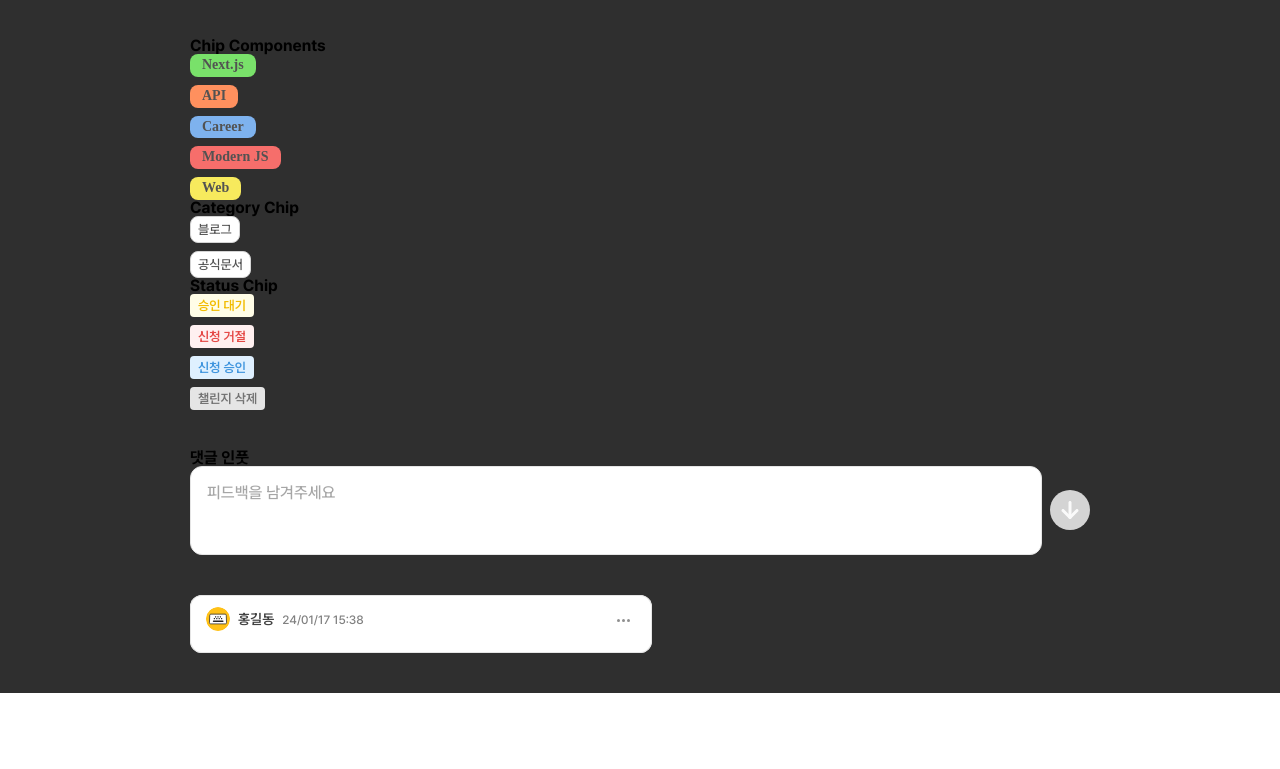
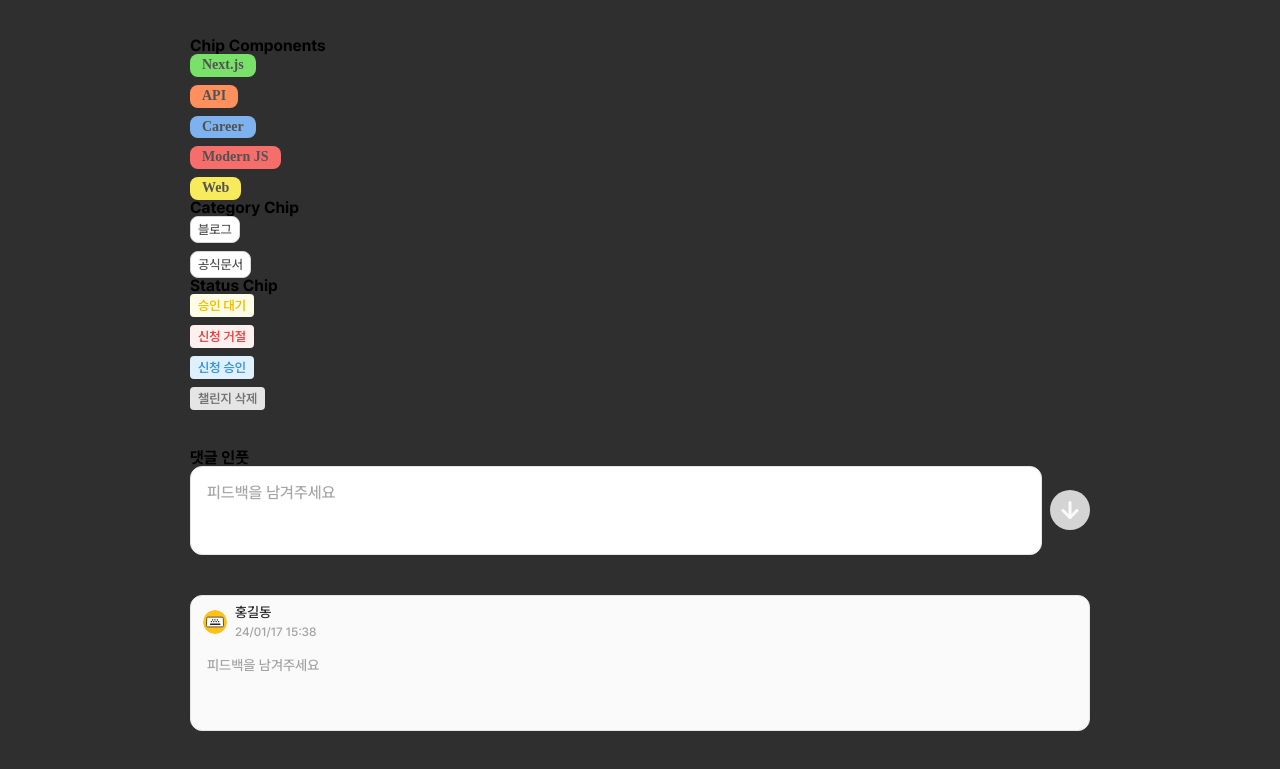
Before and after one commit to fs08-docthrough-team2/fs08-docthrough-team2-fe, a Next.js app: page /example in a window 1280 px wide. Shown: the part 401-1170 px from the top of the page. Before the commit the page ends 1094 px from the top, so only its background shows below. Built offline with nearby package versions, Linux system fonts and the light colour scheme.

Commit message:
댓글 작업중

```diff
--- a/src/app/example/page.jsx
+++ b/src/app/example/page.jsx
@@ -124,6 +124,7 @@ export default function ExamplePage() {
           </div>
         </section>
 
+        <section style={{ gridColumn: '1 / -1', width: '100%' }}>
           <CommentCard
             name="홍길동"
             date="24/01/17 15:38"
@@ -132,6 +133,7 @@ export default function ExamplePage() {
             onCancel={() => console.log('수정 취소')}
             canEdit
           />
+        </section>
       </div>
     </main>
   );
--- a/src/components/molecules/Comment/CommentCard.jsx
+++ b/src/components/molecules/Comment/CommentCard.jsx
@@ -1,142 +1,140 @@
-import { useState, useRef, useEffect, useCallback } from 'react';
+import { useEffect, useRef, useState, useCallback } from 'react';
 import Image from 'next/image';
 import clsx from 'clsx';
-
 import userIcon from '/public/image/img_profile_user.svg';
 import styles from '@/styles/components/molecules/comment/CommentCard.module.scss';
-import tb from '@/styles/components/atoms/input/TextBox.module.scss'; // 높이/패딩 톤 맞추려면 사용
 
 export default function CommentCard({
-  name, // 이름
-  date, // "24/01/17 15:38" 같은 문자열
-  text, // 본문
-  onUpdate = () => {}, // 수정 완료 시 (draftText) 전달
-  onCancel = () => {}, // 취소 시 콜백
-  canEdit = true, // 점3개 노출 여부
+  variant = 'user', // 'admin' | 'user'
+  name = '',
+  date = '',
+  text = '',
   className = '',
+  onUpdate = () => {},
+  onCancel = () => {},
+  onDelete = () => {},
 }) {
+  const [editing, setEditing] = useState(false); // admin에서만 사용
   const [menuOpen, setMenuOpen] = useState(false);
-  const [editing, setEditing] = useState(false);
   const [draft, setDraft] = useState(text);
 
+  useEffect(() => setDraft(text), [text]);
+
+  // 외부 클릭 시 드롭다운 닫기
   const wrapRef = useRef(null);
-
-  // 메뉴 바깥 클릭 닫기
   useEffect(() => {
-    const onDocClick = (e) => {
-      if (!wrapRef.current) return;
-      if (!wrapRef.current.contains(e.target)) setMenuOpen(false);
-    };
-    if (menuOpen) document.addEventListener('mousedown', onDocClick);
-    return () => document.removeEventListener('mousedown', onDocClick);
+    const close = (e) =>
+      wrapRef.current && !wrapRef.current.contains(e.target) && setMenuOpen(false);
+    if (menuOpen) document.addEventListener('mousedown', close);
+    return () => document.removeEventListener('mousedown', close);
   }, [menuOpen]);
 
-  // 편집 시작
-  const startEdit = () => {
+  const save = useCallback(() => {
+    onUpdate(draft.trim());
+    setEditing(false);
+    setMenuOpen(false);
+  }, [draft, onUpdate]);
+
+  const cancel = useCallback(() => {
     setDraft(text);
-    setEditing(true);
+    setEditing(false);
     setMenuOpen(false);
+    onCancel();
+  }, [text, onCancel]);
+
+  const handleKeyDown = (e) => {
+    if ((e.ctrlKey || e.metaKey) && e.key === 'Enter') {
+      e.preventDefault();
+      save();
+    }
+    if (e.key === 'Escape') {
+      e.preventDefault();
+      cancel();
+    }
   };
 
-  // 취소
-  const handleCancel = () => {
-    setEditing(false);
-    setDraft(text);
-    setMenuOpen(false);
-    onCancel();
-  };
-
-  // 저장
-  const handleSave = () => {
-    const v = draft.trim();
-    onUpdate(v);
-    setMenuOpen(false);
-    setEditing(false);
-  };
-
-  // 키보드: Esc 취소 / Ctrl|Cmd+Enter 저장
-  const handleKeyDown = useCallback(
-    (e) => {
-      if (e.key === 'Escape') {
-        e.preventDefault();
-        handleCancel();
-      }
-      if ((e.ctrlKey || e.metaKey) && e.key === 'Enter') {
-        e.preventDefault();
-        handleSave();
-      }
-    },
-    [draft],
-  );
+  const isAdmin = variant === 'admin';
+  const readOnly = isAdmin ? !editing : false; // user는 항상 읽기, admin은 편집 중일 때만 입력
 
   return (
-    <article ref={wrapRef} className={clsx(styles.card, className)}>
-      {/* 헤더 */}
+    <article ref={wrapRef} className={clsx(styles.card, editing && styles.editing, className)}>
       <header className={styles.header}>
         <div className={styles.meta}>
           <Image src={userIcon} alt="" width={24} height={24} className={styles.avatar} />
-          <div className={styles.title}>
+          <div className={styles.nameDate}>
             <strong className={styles.name}>{name}</strong>
             <span className={styles.date}>{date}</span>
           </div>
         </div>
 
-        {canEdit && (
+        {/* 우측 액션 영역 */}
         <div className={styles.actions}>
+          {/* admin + 읽기 모드: 케밥(세로 점3개) → 드롭다운 */}
+          {isAdmin && !editing && (
+            <>
               <button
                 type="button"
                 className={styles.kebab}
                 aria-label="메뉴 열기"
                 onClick={() => setMenuOpen((v) => !v)}
               >
-              {/* 점 3개 */}
                 <span className={styles.dot} />
                 <span className={styles.dot} />
                 <span className={styles.dot} />
               </button>
-
               {menuOpen && (
-              <div className={styles.menu}>
-                {!editing && (
-                  <button type="button" className={styles.menuItem} onClick={startEdit}>
-                    수정
-                  </button>
-                )}
-                {editing ? (
-                  <>
-                    <button type="button" className={styles.menuItem} onClick={handleCancel}>
-                      취소
+                <div className={styles.menu} role="menu">
+                  <button
+                    type="button"
+                    className={styles.menuItem}
+                    onClick={() => {
+                      setEditing(true);
+                      setMenuOpen(false);
+                    }}
+                  >
+                    수정하기
                   </button>
                   <button
                     type="button"
-                      className={clsx(styles.menuItem, styles.primary)}
-                      onClick={handleSave}
+                    className={clsx(styles.menuItem, styles.danger)}
+                    onClick={() => {
+                      setMenuOpen(false);
+                      onDelete();
+                    }}
                   >
+                    삭제하기
+                  </button>
+                </div>
+              )}
+            </>
+          )}
+
+          {/* admin + 편집 모드: 헤더 오른쪽에 [취소] [수정 완료] */}
+          {isAdmin && editing && (
+            <div className={styles.headerButtons}>
+              <button type="button" className={styles.ghostBtn} onClick={cancel}>
+                취소
+              </button>
+              <button type="button" className={styles.primaryBtn} onClick={save}>
                 수정 완료
               </button>
-                  </>
-                ) : null}
             </div>
           )}
         </div>
-        )}
       </header>
 
       {/* 본문 */}
-      <div className={styles.body} onKeyDown={editing ? handleKeyDown : undefined}>
-        {editing ? (
-          // TextBox 톤에 맞춘 textarea (높이/패딩 동일)
-          <label className={clsx(tb.textBox, styles.editBox)}>
+      <div className={styles.body} onKeyDown={!readOnly ? handleKeyDown : undefined}>
+        {readOnly ? (
+          <p className={styles.text}>{draft || text}</p>
+        ) : (
           <textarea
-              className={tb.field}
+            className={styles.editor}
             value={draft}
             onChange={(e) => setDraft(e.target.value)}
+            placeholder="피드백을 남겨주세요"
             rows={3}
-              placeholder="내용을 입력하세요"
           />
-          </label>
-        ) : (
-          <p className={styles.text}>{text}</p>
         )}
       </div>
     </article>
--- a/src/styles/components/molecules/Comment/CommentCard.module.scss
+++ b/src/styles/components/molecules/Comment/CommentCard.module.scss
@@ -1,16 +1,28 @@
 .card {
   width: 100%;
+  min-height: 100px; /* 네 값 유지 */
+  align-self: stretch;
   border-radius: 12px;
-  background: #fff;
-  padding: 12px 16px;
-  box-shadow: 0 0 0 1px var(--gray-200, #e5e5e5) inset; /* TextBox 테두리 톤 */
+  border: 1px solid var(--gray-200, #e5e5e5);
+  background: #fafafa; /* 기본은 살짝 회색 */
+  box-sizing: border-box;
+
+  display: flex;
+  flex-direction: column;
 }
 
+/* 편집 중(어드민) : 카드/에디터 배경을 하얗게 */
+.editing {
+  background: #fff;
+  border-color: #e0e0e0;
+}
+
+/* 헤더 */
 .header {
   display: flex;
-  align-items: center;
+  align-items: flex-start;
   justify-content: space-between;
-  gap: 12px;
+  padding: 8px 12px 0 12px;
 }
 
 .meta {
@@ -18,33 +30,33 @@
   align-items: center;
   gap: 8px;
 }
-
 .avatar {
   border-radius: 999px;
 }
 
-.title {
+.nameDate {
   display: flex;
-  align-items: baseline;
-  gap: 8px;
+  flex-direction: column; /* 이름/날짜 세로 정렬 */
+  gap: 4px;
 }
-
 .name {
-  color: var(--black, #414141);
   font-size: 14px;
-  font-weight: 600;
+  font-weight: 500;
+  color: #262626;
+  line-height: 1.2;
 }
-
 .date {
-  color: var(--gray81, #818181);
   font-size: 12px;
   font-weight: 500;
+  color: #a3a3a3;
+  line-height: 1.2;
 }
 
 .actions {
   position: relative;
 }
 
+/* 세로 케밥 버튼 (점 3개) */
 .kebab {
   border: 0;
   background: none;
@@ -57,58 +69,96 @@
     background: rgba(0, 0, 0, 0.05);
   }
 }
-
 .dot {
-  display: inline-block;
-  width: 3px;
-  height: 3px;
-  background: #8f8f8f;
-  border-radius: 999px;
-  margin-left: 2px;
+  display: block;
+  width: 1.8px;
+  height: 1.8px;
+  background: #a3a3a3;
+  border-radius: 1.8px;
+  border: 1px solid var(--gray-gray400, #a3a3a3);
+  margin: 2px 0;
 }
 
+/* ── 드롭다운 (세로 리스트) ───────────────────────── */
 .menu {
   position: absolute;
   top: 28px;
   right: 0;
-  background: #fff;
+
+  display: flex;
+  flex-direction: column; /* 세로 */
+  background: #fff; /* 컨테이너는 흰색 */
   border: 1px solid var(--gray-200, #e5e5e5);
   border-radius: 10px;
-  padding: 6px;
+  overflow: hidden;
+  min-width: 120px;
   box-shadow: 0 8px 20px rgba(0, 0, 0, 0.08);
-  display: flex;
-  gap: 6px;
   z-index: 10;
 }
 
 .menuItem {
   border: 0;
-  background: #f5f5f5;
+  background: #fff;
   color: #333;
-  padding: 6px 10px;
-  border-radius: 8px;
-  font-size: 12px;
+  padding: 10px 12px;
+  font-size: 13px;
+  text-align: left;
   cursor: pointer;
 
   &:hover {
-    background: #ececec;
+    background: #f5f5f5;
+  }
+  &:not(:last-child) {
+    border-bottom: 1px solid #eee;
   }
 }
 
 .primary {
   background: var(--brand, #99c08e);
   color: #fff;
-
   &:hover {
     filter: brightness(0.98);
   }
 }
 
-.body {
-  margin-top: 10px;
+.danger {
+  color: #d32f2f;
+  &:hover {
+    background: #fdeeee;
+  }
 }
 
-/* 읽기 모드 본문 */
+/* ── 헤더 우측 버튼(편집 중: 취소 / 수정 완료) ────── */
+.headerButtons {
+  display: flex;
+  align-items: center;
+  gap: 8px;
+}
+.ghostBtn {
+  border: 1px solid #e5e5e5;
+  background: #fff;
+  color: #333;
+  border-radius: 999px;
+  padding: 6px 10px;
+  font-size: 13px;
+  cursor: pointer;
+}
+.primaryBtn {
+  border: 0;
+  background: #222;
+  color: #fff;
+  border-radius: 999px;
+  padding: 6px 12px;
+  font-size: 13px;
+  cursor: pointer;
+}
+
+/* ── 본문 ─────────────────────────────────────────── */
+.body {
+  padding: 8px 12px 12px 12px; /* 네 값 유지 */
+  flex: 1 1 auto;
+}
+
 .text {
   white-space: pre-wrap;
   word-break: break-word;
@@ -117,8 +167,55 @@
   line-height: 1.6;
 }
 
-/* 편집 모드 상자: TextBox 높이/톤과 정합 */
-.editBox {
-  height: auto; /* 내용에 따라 늘어남 */
-  box-shadow: none; /* TextBox의 inset border만 활용 */
+/* 에디터: 기본은 투명, 편집중에는 흰 배경으로 전환 */
+.editor {
+  width: 100%;
+  min-height: 60px;
+  border: 0;
+  outline: 0;
+  resize: none;
+  background: transparent;
+  color: var(--text, #414141);
+  font-family:
+    Pretendard,
+    system-ui,
+    -apple-system,
+    'Segoe UI',
+    Roboto,
+    'Noto Sans KR',
+    sans-serif;
+  font-size: 14px;
+  font-weight: 500;
+  line-height: 20px;
+  box-sizing: border-box;
+  padding: 8px 4px 0 4px;
+  overflow-y: auto;
+  overflow-x: hidden;
+  white-space: pre-wrap;
+  word-break: break-word;
+  overflow-wrap: anywhere;
+
+  &::placeholder {
+    color: rgba(0, 0, 0, 0.35);
+  }
 }
+
+/* 편집 중엔 하얀 에디터 */
+.editing .editor {
+  background: #fff;
+}
+
+/* ── 반응형 ───────────────────────────────────────── */
+@media (max-width: 744px) {
+  .card {
+    width: 100%;
+  }
+}
+@media (max-width: 375px) {
+  .body {
+    padding: 8px 10px 10px 10px;
+  }
+  .editor {
+    min-height: 56px;
+  }
+}
```
Lines whose indentation alone changed are shown as unchanged.
